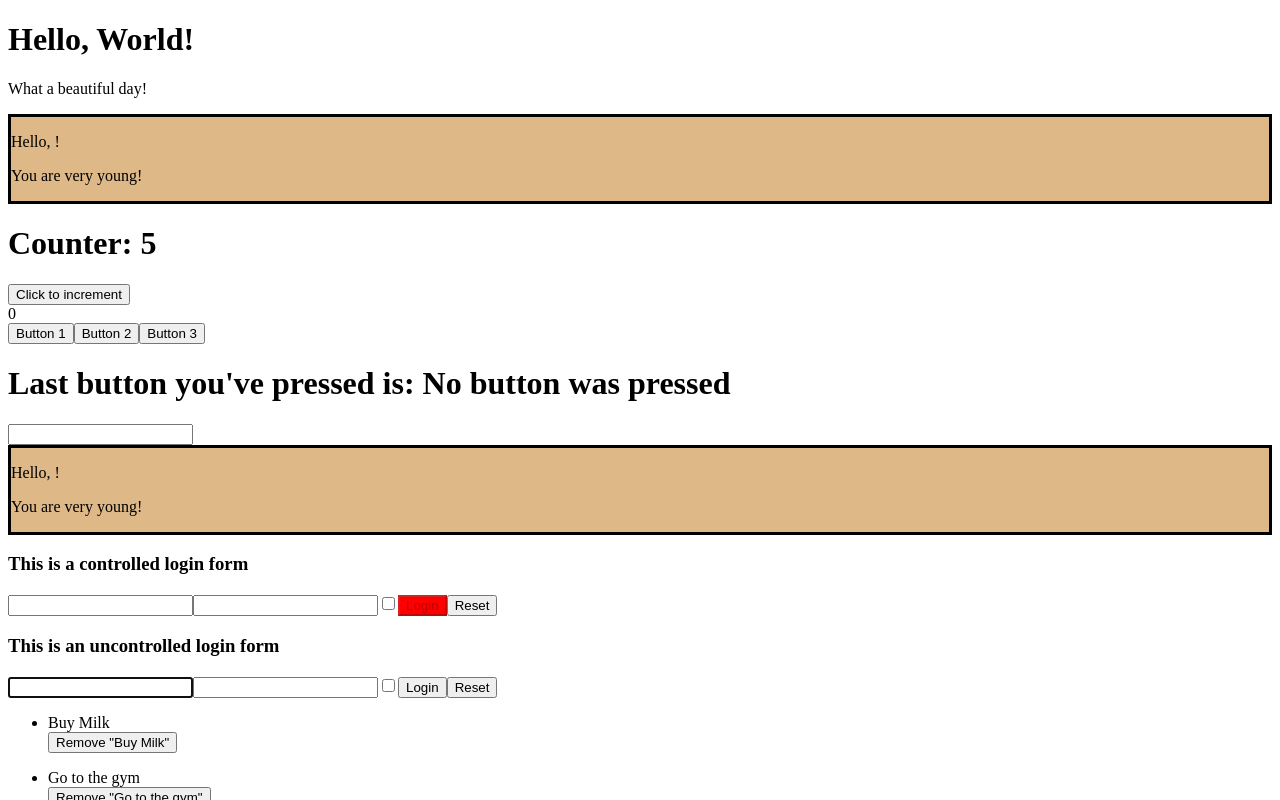
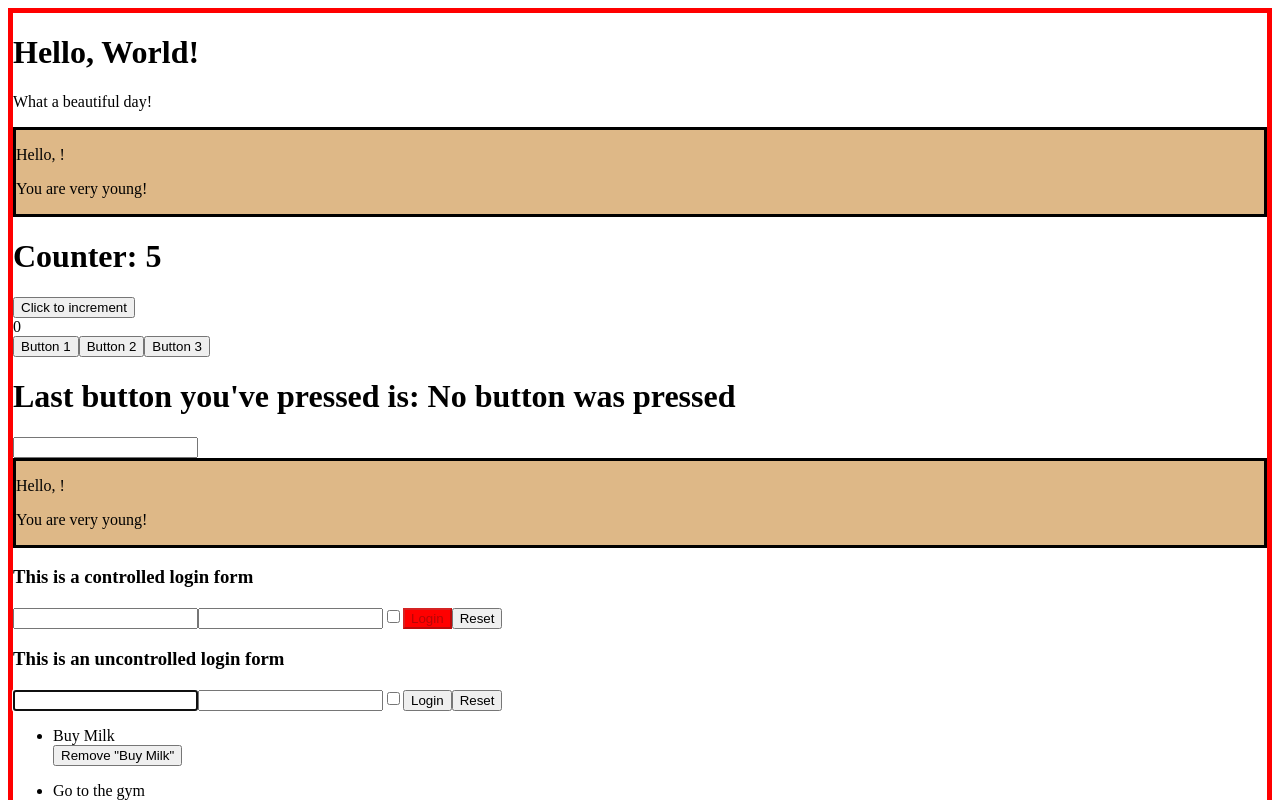
Before and after one commit to pincopops/react-exercises, a React (Create React App) app: page / in a window 1280 px wide. Shown: the top 800 px of the page. Built offline with nearby package versions, Linux system fonts and the light colour scheme.

Commit message:
Completamento component-composition-01.

```diff
--- a/src/App.js
+++ b/src/App.js
@@ -8,6 +8,7 @@ import { InteractiveWelcome } from './InteractiveWelcome';
 import { Login } from './Login';
 import { UncontrolledLogin } from './UncontrolledLogin';
 import { Todolist } from './TodoList';
+import { Container } from './Container';
 
 
 
@@ -27,6 +28,7 @@ export class App extends React.Component{
 
     render(){
         return <div>
+                <Container >
                     <Hello />
                     <Welcome />
                     <Counter initialStateValue={0} incrementedBy={1} updateTime={1000} />
@@ -36,7 +38,7 @@ export class App extends React.Component{
                     <Login onLogin={this.onLogin}/>
                     <UncontrolledLogin />
                     <Todolist />
-
+                </Container>
             </div>
     }
 }
--- /dev/null
+++ b/src/Container.js
@@ -0,0 +1,15 @@
+import React from "react";
+
+export class Container extends React.Component{
+    render(){
+        //regole css per il componente
+        const containerCss = {
+            backgroundColor: "white",
+            border: "5px solid red",
+        }
+
+        return <div style={containerCss}>
+            {this.props.children}
+        </div>
+    }
+}
```
Lines whose indentation alone changed are shown as unchanged.
